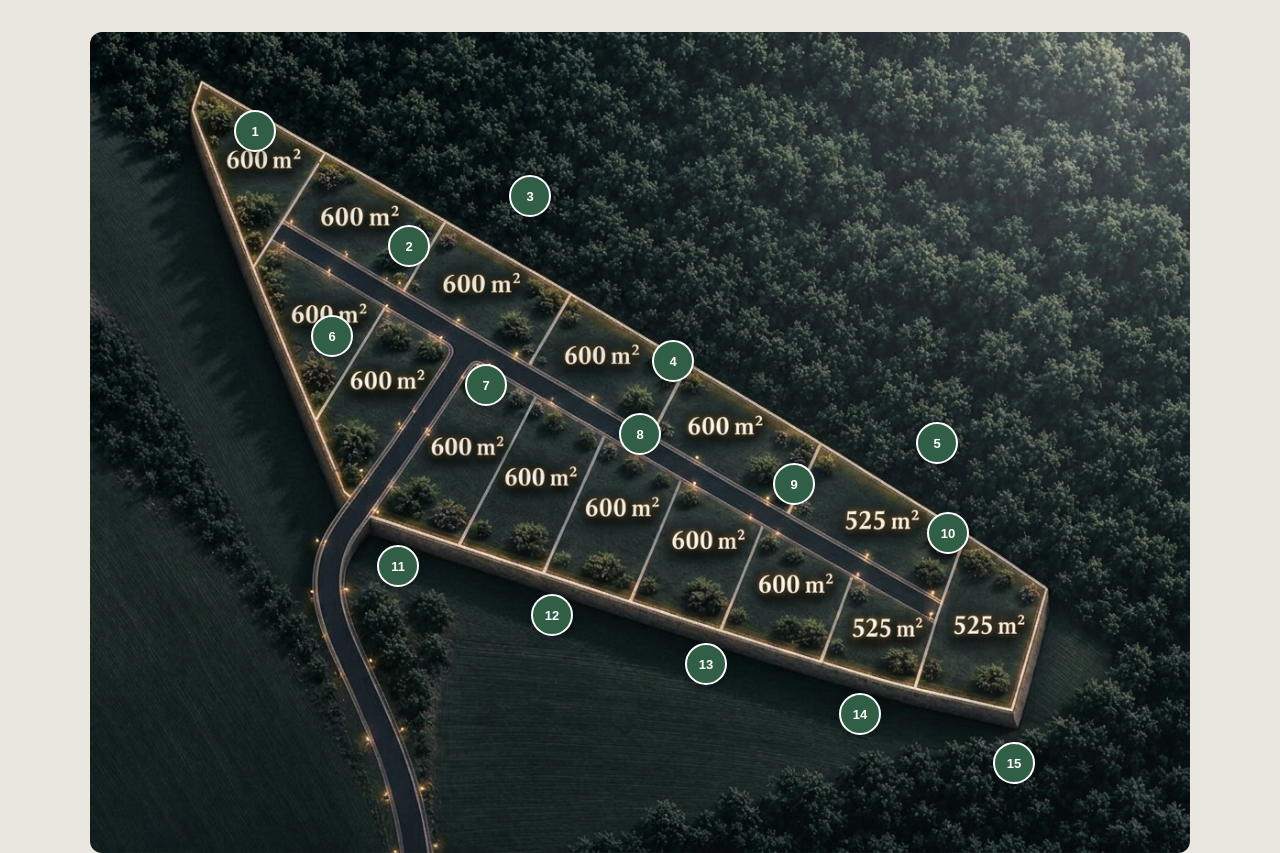
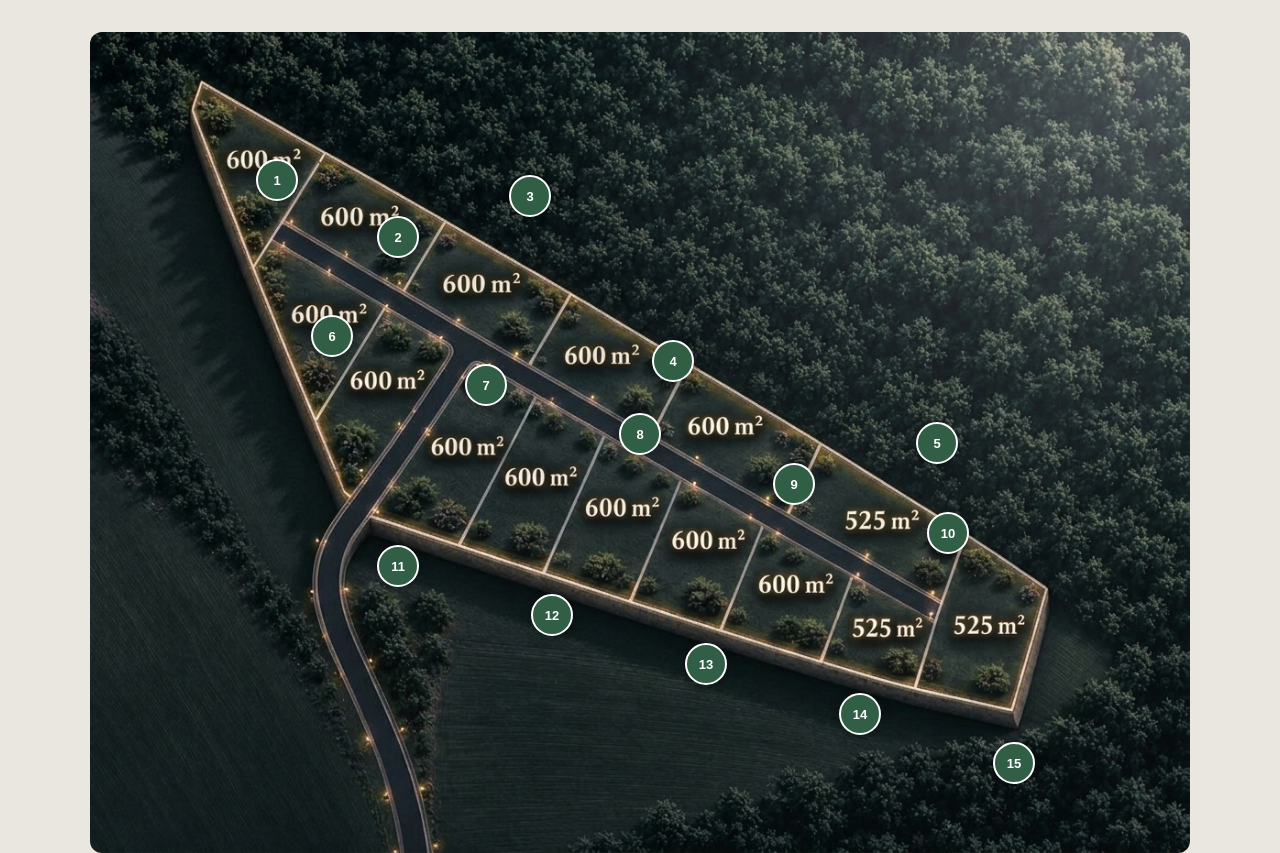
Before and after one commit to ksilisiland-beep/ksilisiland-beep.github.com, a plain HTML site: page index.html in a window 1280 px wide. Shown: the part 1350-2203 px from the top of the page. Drawn offline with Linux system fonts and the light colour scheme.

Commit message:
Update index.html

```diff
--- a/index.html
+++ b/index.html
@@ -503,8 +503,8 @@ footer {
       სურვილისამებრ შეგიძლია შეცვალო.
     -->
 
-    <button class="plot-button" style="left:15%;top:12%" onclick="showPlot(1)">1</button>
-    <button class="plot-button" style="left:29%;top:26%" onclick="showPlot(2)">2</button>
+    <button class="plot-button" style="left:17%;top:18%" onclick="showPlot(1)">1</button>
+    <button class="plot-button" style="left:28%;top:25%" onclick="showPlot(2)">2</button>
     <button class="plot-button" style="left:40%;top:20%" onclick="showPlot(3)">3</button>
     <button class="plot-button" style="left:53%;top:40%" onclick="showPlot(4)">4</button>
     <button class="plot-button" style="left:77%;top:50%" onclick="showPlot(5)">5</button>
```
